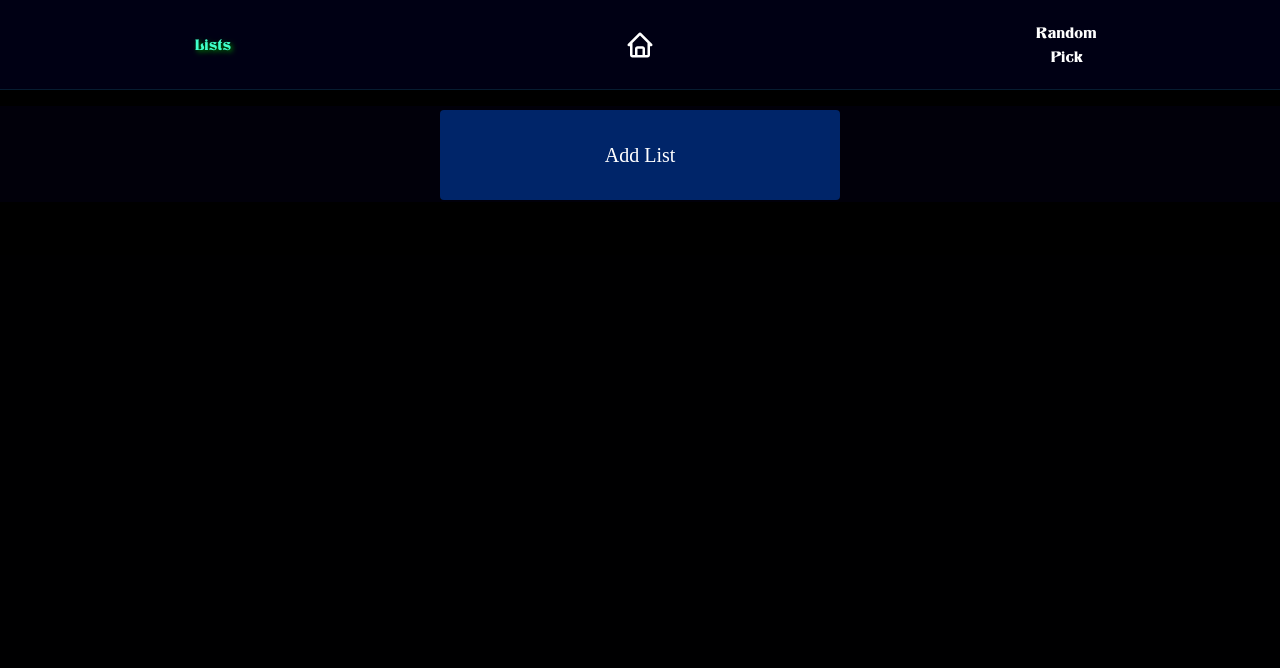
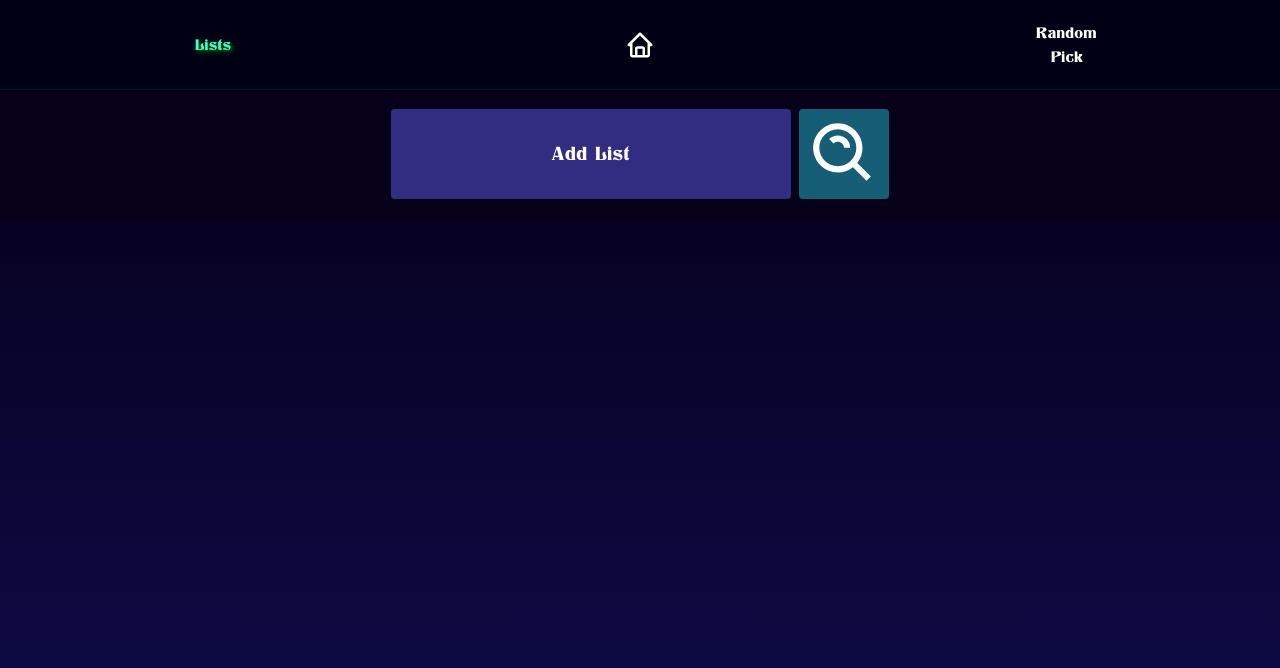
Before and after one commit to Sandoramix/whoisnext, a Next.js app: page /lists in a window 1280 px wide. Shown: the top 668 px of the page. Built offline with nearby package versions, Linux system fonts and the light colour scheme; a web font is replaced by a local one.

Commit message:
implemented list searching (wip)

```diff
--- a/src/pages/lists.tsx
+++ b/src/pages/lists.tsx
@@ -1,5 +1,6 @@
-import { useState } from 'react';
+import { useMemo, useRef, useState } from 'react';
 import { AiOutlineEdit } from 'react-icons/ai';
+import { BiSearchAlt, BiSearchAlt2 } from 'react-icons/bi';
 import LayerOver from "../components/layerOver";
 import CreateList from "../components/listsPage/CreateList";
 import ListDetails from "../components/listsPage/ListDetails";
@@ -8,11 +9,17 @@ import { useLists } from '../lib/ListsContext';
 import { List } from '../types';
 
 
-
 export default function ListsPage() {
 
+
 	const { lists } = useLists();
-	const [createListPanelOpened, setCreateListPanelOpened] = useState(false)
+	const [createListPanelOpened, setCreateListPanelOpened] = useState(false);
+
+	const [searchedListName, setSearchedListName] = useState("");
+	const filteredList = useMemo(() => [...lists.values()].filter(list => list.title.includes(searchedListName)), [lists, searchedListName]);
+
+	const addBtnRef = useRef<HTMLButtonElement>(null);
+	const searchInputCntRef = useRef<HTMLDivElement>(null);
 
 	const [selectedList, setSelectedList] = useState<List | null>(null)
 	const closeListDetails = () => {
@@ -25,22 +32,48 @@ export default function ListsPage() {
 
 	}
 
+	function toggleSearchBtn() {
+
+		if (!addBtnRef.current) return;
+		const isActive = addBtnRef.current.className.includes('grow');
+
+		addBtnRef.current.textContent = !isActive ? `Add List` : `+`
+		addBtnRef.current.classList.toggle(`grow`, !isActive)
+		addBtnRef.current.classList.toggle(`!text-3xl`, isActive)
+		addBtnRef.current.classList.toggle(`!rounded-full`, isActive)
+
+		if (!searchInputCntRef.current) return;
+		searchInputCntRef.current.classList.toggle('!w-full', isActive)
+
+
+
+
+	}
+
 
 	return (
-		<div className="flex flex-col items-center w-full h-full">
-			<div className="pt-4" />
+		<div className="flex flex-col items-center w-full h-full bg-gradient-to-b to-[#0f0c4c] from-[#06001a]">
+			<div className="flex flex-col items-center justify-start w-full overflow-auto max-h-main h-full ">
+				<nav className='flex gap-2 w-full justify-center items-center px-2 py-16 sticky top-0 left-0 z-10 bg-[#060018] h-28 drop-shadow-xl shadow-md'>
 
-			<div className="flex flex-col items-center justify-start w-full overflow-auto max-h-main h-full ">
-				<nav className='flex w-full justify-center px-2 pb-4 py-1 sticky top-0 left-0 z-10 bg-main h-24'>
-					<div className="pt-4" />
 					<button
-						className="text-xl font-flat px-6 py-2 bg-[#002569] hover:bg-[#002b71]  rounded w-full min-w-[300px] max-w-[400px] h-[calc(100vw_*_.05_+_40px)] max-h-[90px] whitespace-nowrap"
+						// bg-[#002569] hover:bg-[#002b71]
+						ref={addBtnRef}
+						className="text-xl font-sub px-6 py-2 bg-indigo-900 hover:bg-indigo-800 grow rounded max-w-[400px] w-unknown aspect-square h-unknown max-h-90px whitespace-nowrap"
 						onClick={() => setCreateListPanelOpened(true)}>
 						Add List
 					</button>
+
+					<div className='flex justify-center items-center h-unknown max-h-90px'>
+						<div ref={searchInputCntRef} className='overflow-hidden w-0 h-unknown flex items-center  max-h-90px '>
+							<input value={searchedListName} onInput={(ev) => setSearchedListName(ev.currentTarget.value ?? "")} type="text" className='bg-transparent border-2 border-white h-full w-full px-2 py-1' />
+						</div>
+						<BiSearchAlt onClick={toggleSearchBtn} className=' text-4xl sm:text-5xl cursor-pointer grow min-w-min max-w-90px max-h-90px h-full rounded aspect-square p-2  bg-cyan-800 hover:bg-cyan-700' />
+					</div>
+
 				</nav>
 				<ul className="flex flex-col w-[95%] min-w-[310px] max-w-[950px] gap-8 py-6 list-none">
-					{[...lists.values()].map((list, index) => <List openThisList={() => openList(list)} list={list} key={index} />)}
+					{filteredList.map((list, index) => <List openThisList={() => openList(list)} list={list} key={index} />)}
 				</ul>
 
 			</div>
@@ -75,10 +108,10 @@ const List = ({ list, openThisList }: { list: List, openThisList: () => void })
 	}
 
 	return (
-		<li className="relative  bg-gradient-to-r from-[#0b0031] to-blue-900  overflow-visible rounded select-none">
+		<li className="relative  bg-gradient-to-r to-blue-900  from-cyan-900  overflow-visible rounded select-none">
 			<h2 className="absolute font-serif text-2xl  font-bold -translate-x-1/2 -top-4 left-1/2 whitespace-nowrap">{list.title}</h2>
 			<div className="w-full grid justify-between h-[calc(100vw_*_.05_+_80px)] max-h-[120px] grid-flow-row grid-cols-3 auto-cols-min items-center  px-4 text-center font-medium font-sans">
-				<div className="text-base sm:text-xl lg:text-2xl  text-gray-200 transition-[font-size] duration-200 items-start flex">{list.people.length} <br />People</div>
+				<div className="text-base sm:text-xl lg:text-2xl  text-gray-200 transition-[font-size] duration-200 items-start flex">{list.people.length} <br />{list.people.length == 1 ? `Person` : `People`}</div>
 				<div className="text-base sm:text-xl lg:text-2xl  text-emerald-300 transition-[font-size] duration-200">{list.people.filter(p => p.isCompleted).length} <br />Completed</div>
 				<div
 
```
